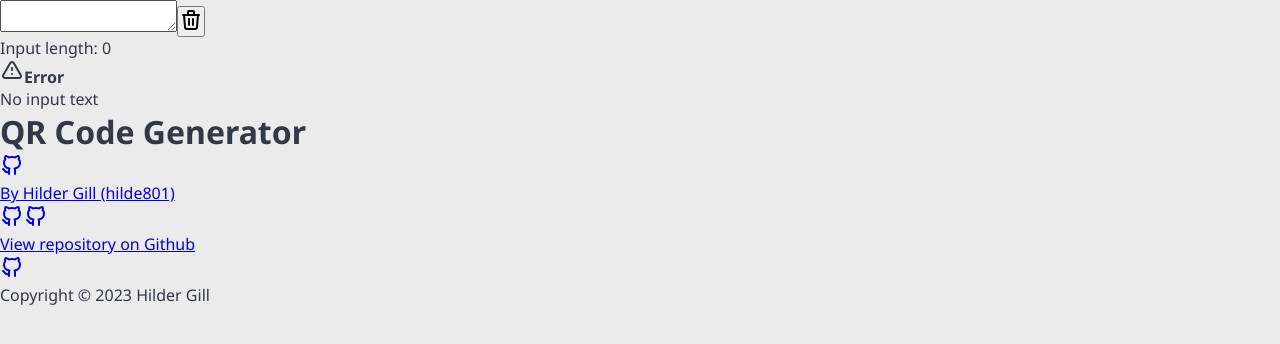
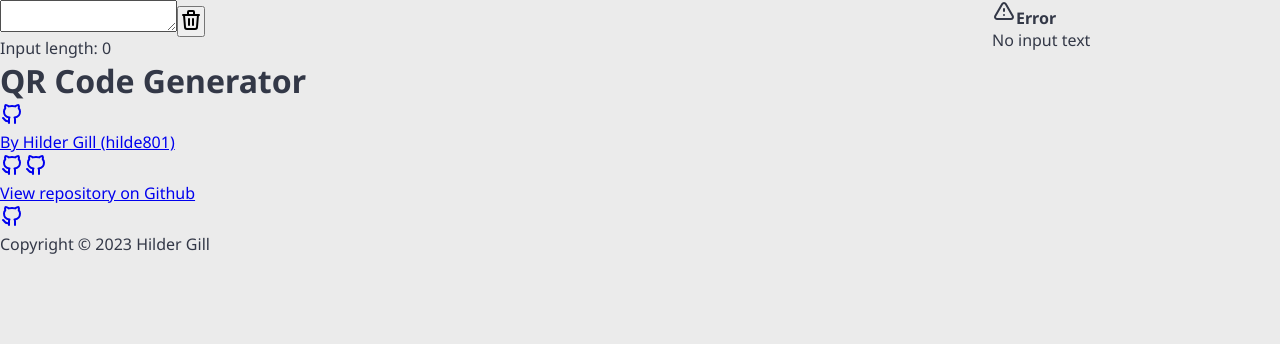
Before and after one commit to hilde801/qr-code-generator, a React (Vite) app: page / in a window 1280 px wide. Shown: the top 344 px of the page. Built offline with nearby package versions, Linux system fonts and the light colour scheme.

Commit message:
Added the layout for the root element

```diff
--- a/src/common.css
+++ b/src/common.css
@@ -21,6 +21,12 @@
 	color: var(--color-foreground-1);
 }
 
+#root {
+	display: grid;
+	grid-template-columns: auto calc(256px + 2rem);
+	grid-template-rows: auto max-content;
+}
+
 @media (prefers-color-scheme: dark) {
 	:root {
 		--color-background-1: hsl(225, 16%, 24%);
```
